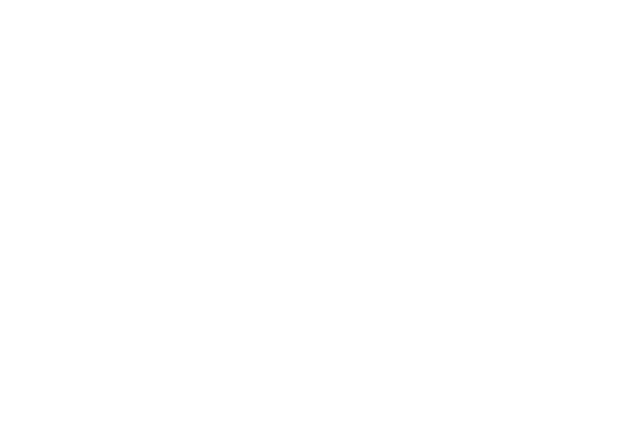
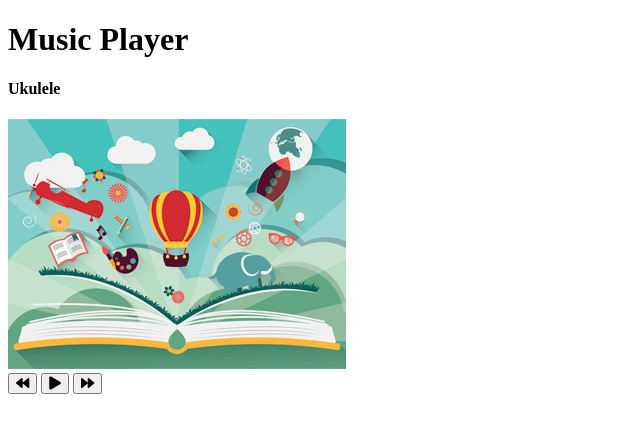
Before and after one commit to Annie-Huang/vanillawebprojects, a website: page music-player/index.html in a window 1280 px wide. Shown: the whole page, without its empty margins (0-640 px from the left). Drawn offline with Linux system fonts and the light colour scheme.

Commit message:
Add font-awesome. Add content for index.html

```diff
--- a/Note.txt
+++ b/Note.txt
@@ -3,6 +3,8 @@ https://github.com/bradtraversy/vanillawebprojects
 https://github.com/Annie-Huang/vanillawebprojects
 
 The hangman project is in (C:\react\hangman-react git:https://github.com/Annie-Huang/hangman-react)
+
+https://cdnjs.com/libraries/font-awesome
 --------------------------------------------------------------------
 
 C:\react\vanillawebprojects>npm init -y
--- a/music-player/index.html
+++ b/music-player/index.html
@@ -5,11 +5,39 @@
   <meta name='viewport'
         content='width=device-width, user-scalable=no, initial-scale=1.0, maximum-scale=1.0, minimum-scale=1.0'>
   <meta http-equiv='X-UA-Compatible' content='ie=edge'>
+  <link rel="stylesheet" href="https://cdnjs.cloudflare.com/ajax/libs/font-awesome/5.15.3/css/all.min.css" integrity="sha512-iBBXm8fW90+nuLcSKlbmrPcLa0OT92xO1BIsZ+ywDWZCvqsWgccV3gFoRBv0z+8dLJgyAHIhR35VZc2oM/gI1w==" crossorigin="anonymous" />
   <link rel="stylesheet" href="style.css">
   <title>Music Player</title>
 </head>
 <body>
+  <h1>Music Player</h1>
 
+  <div class='music-container'>
+    <div class='music-info'>
+      <h4 id='title'>Ukulele</h4>
+      <div class='progress-container'>
+        <div class='progress'></div>
+      </div>
+    </div>
+
+    <audio src="music/ukulele.mp3" id='audio'></audio>
+
+    <div class='img-container'>
+      <img src="images/ukulele.jpg" alt="music-cover" id='cover'>
+    </div>
+
+    <div class='navigation'>
+      <button id='prev' class='action-btn'>
+        <i class='fas fa-backward'></i>
+      </button>
+      <button id='play' class='action-btn action-btn-big'>
+        <i class='fas fa-play'></i>
+      </button>
+      <button id='next' class='action-btn'>
+        <i class='fas fa-forward'></i>
+      </button>
+    </div>
+  </div>
 <script src='script.js'></script>
 </body>
 </html>
```
